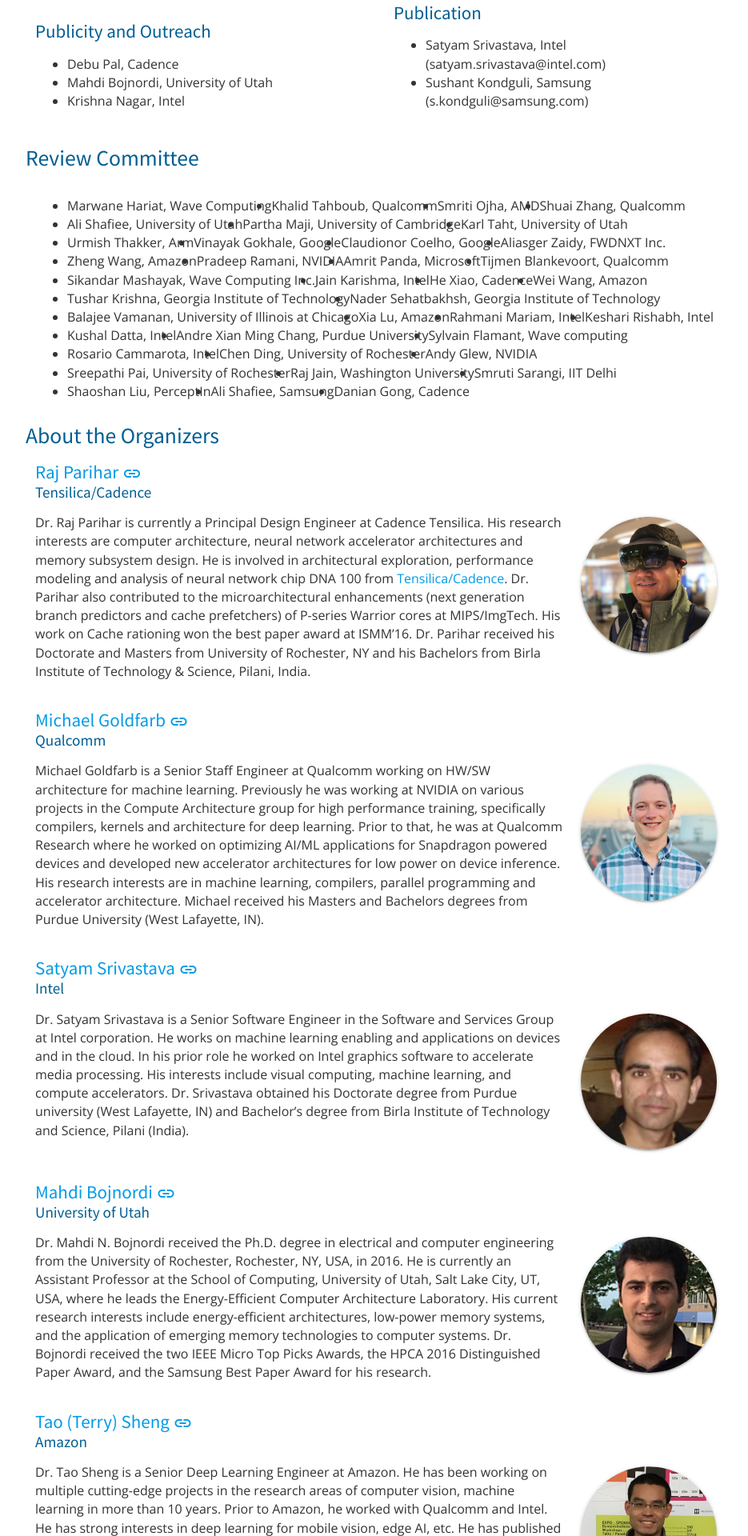
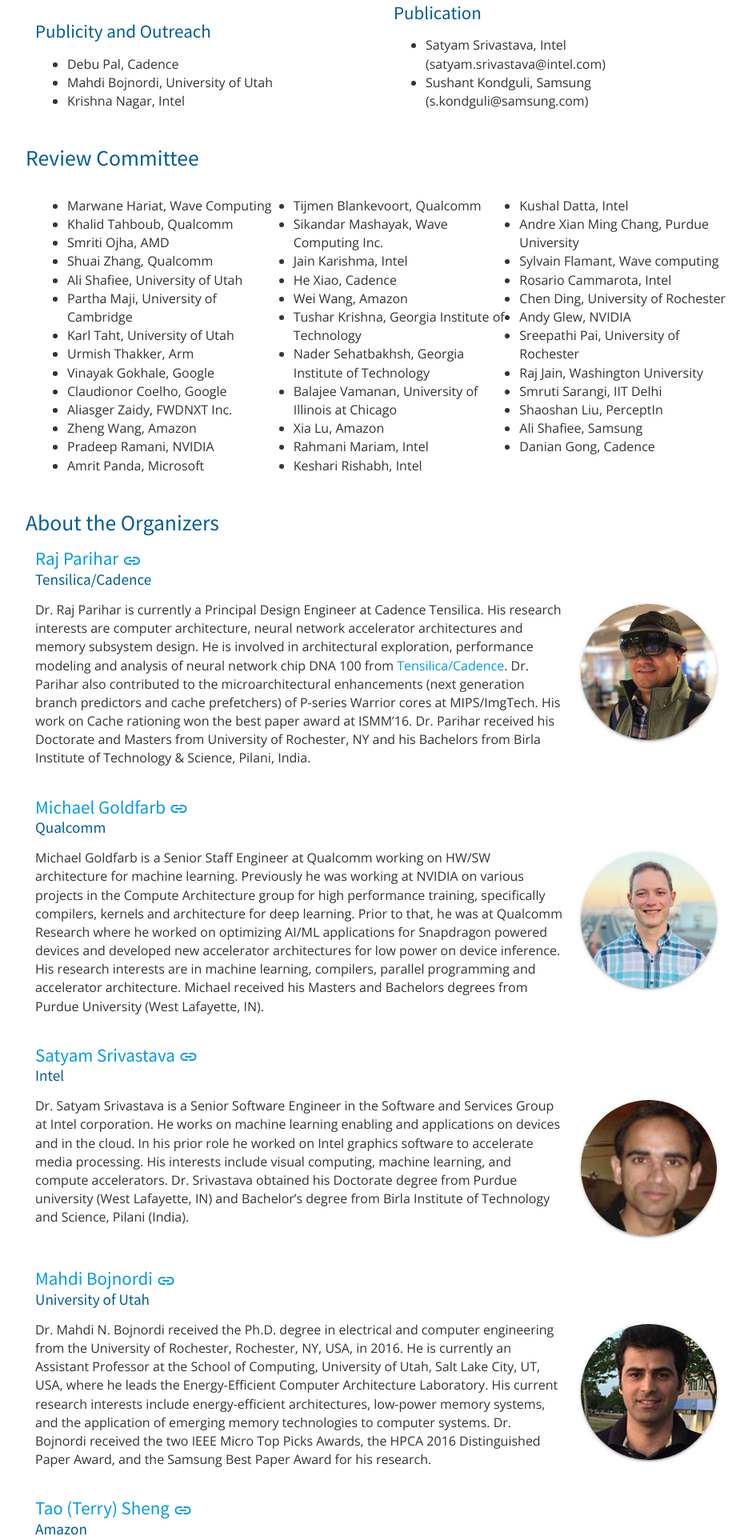
Before and after one commit to mgoldfar/emc2-web, a Jekyll site: the page built from program-committee.html, in a window 1280 px wide. Shown: the part 321-2241 px from the top of the page at 80% size, without its empty margins (160-1095 px from the left). Built offline with Jekyll 4.4.1, drawn with Linux system fonts in a browser that asks for light colours.

Commit message:
Adjusting format for reviewer ul.

```diff
--- a/assets/css/style.css
+++ b/assets/css/style.css
@@ -131,3 +131,19 @@
     height: 170px;
     margin: 20px;
 }
+
+.reviewers-list {
+    columns: 1;
+}
+
+@media screen and (min-width: 768px) {
+    .reviewers-list {
+        columns: 2;
+    }
+}
+
+@media screen and (min-width: 1080px) {
+    .reviewers-list {
+        columns: 3;
+    }
+}
--- a/program-committee.html
+++ b/program-committee.html
@@ -109,9 +109,9 @@
 <h3 class="header">Review Committee</h3>
 <div class="row">
     <div class="col s12">
-        <ul class="browser-default" >
+        <ul class="browser-default reviewers-list">
         {% for r in page.reviewers %}
-            <li style="float: left;">{{ r.name }}, {{ r.affiliation }}</li>
+            <li>{{ r.name }}, {{ r.affiliation }}</li>
         {% endfor %}
         </ul>
     </div>
```
